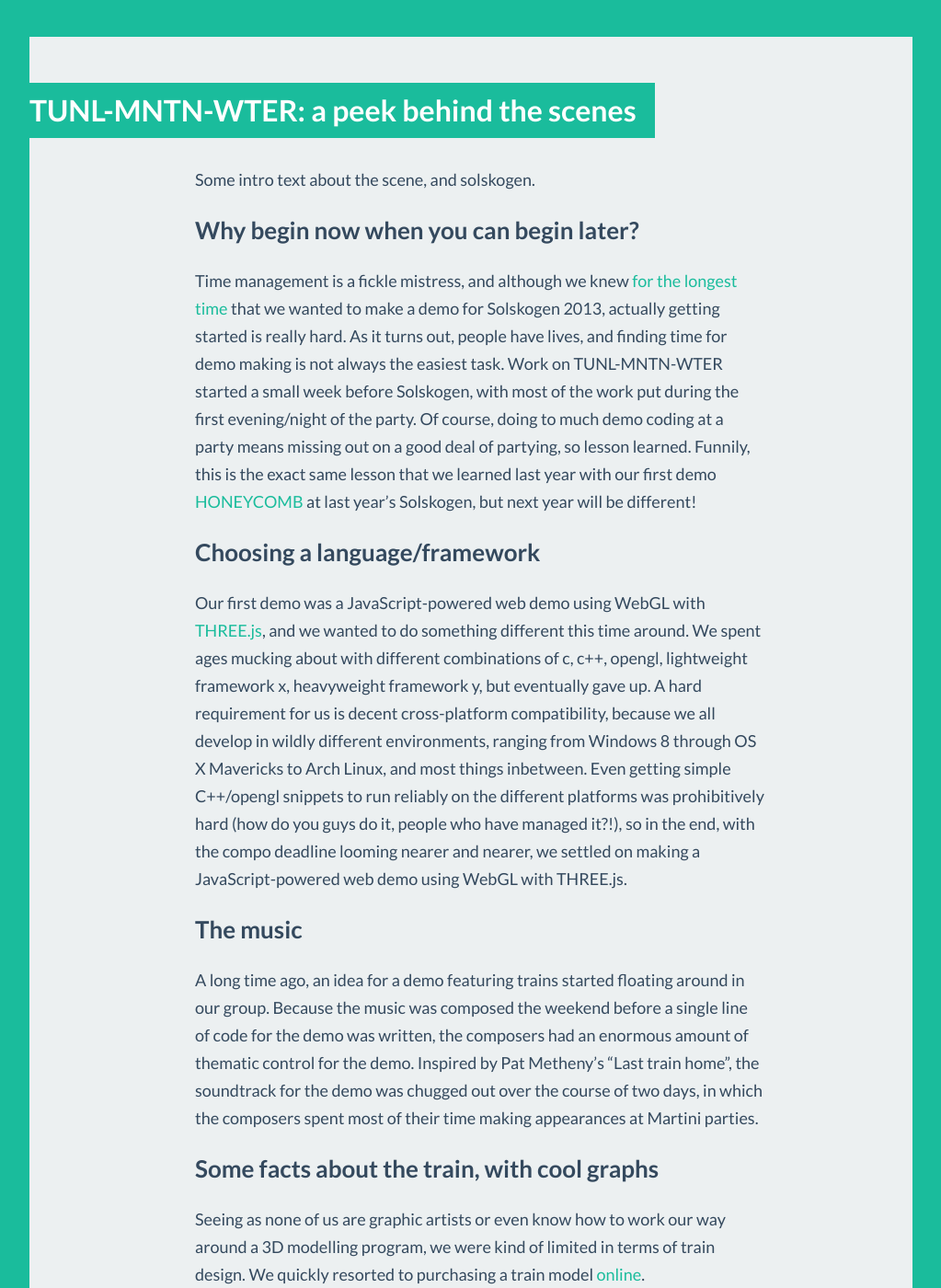
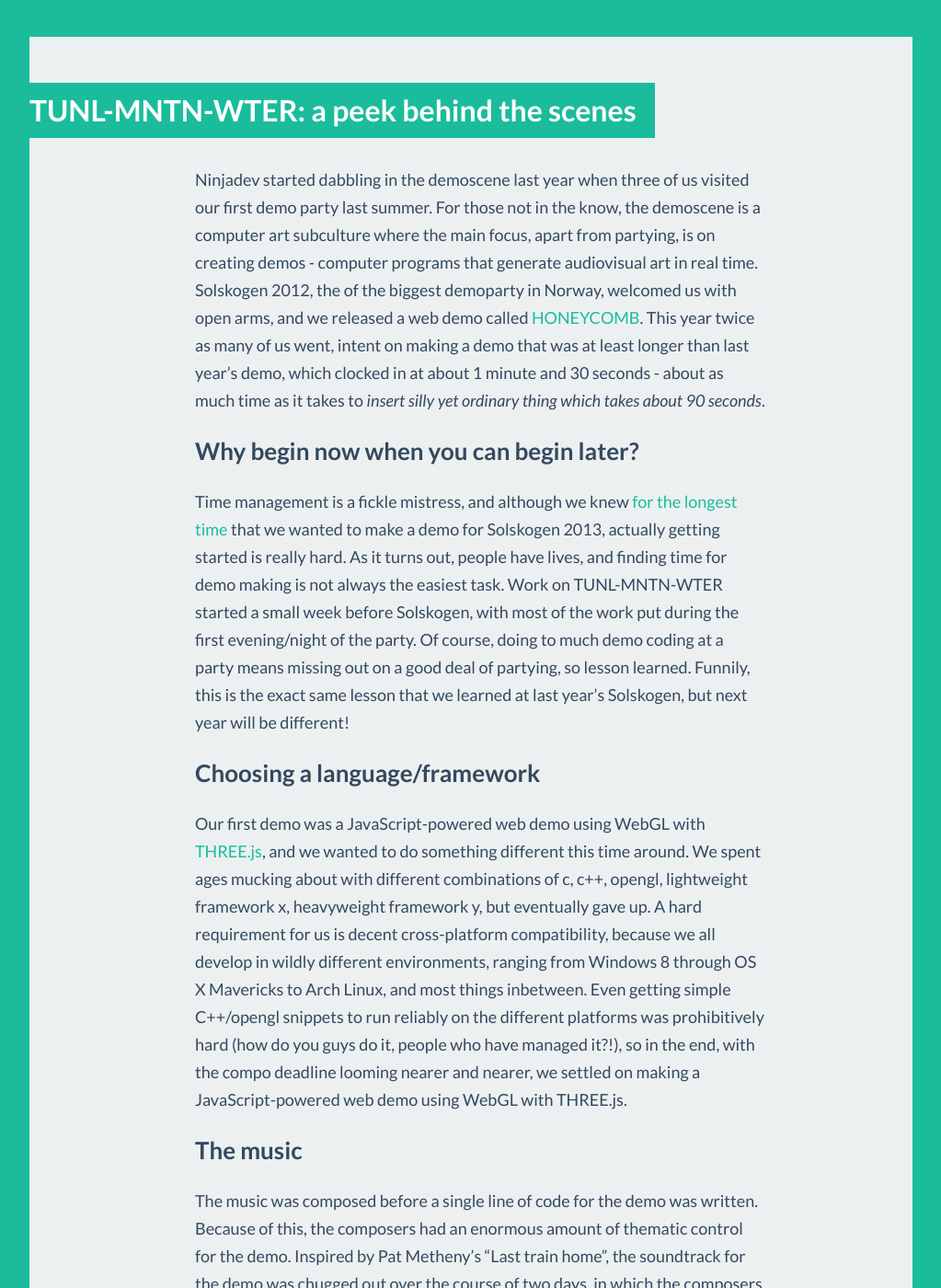
Before and after one commit to ninjadev/blog, a Jekyll site: the page built from _posts/2013-07-15--Making-of-TUNL-MNTN-WTER.md, in a window 1280 px wide and 1400 px high. Shown: the whole window at 92% size, without its empty margins (118-1141 px from the left). Built offline with Jekyll 4.4.1, drawn with Linux system fonts in a browser that asks for light colours; some of the changed text lies outside the part shown.

Commit message:
Started writing the introduction, did small fixes

```diff
--- a/_posts/2013-07-15--Making-of-TUNL-MNTN-WTER.md
+++ b/_posts/2013-07-15--Making-of-TUNL-MNTN-WTER.md
@@ -8,7 +8,10 @@
 
 # TUNL-MNTN-WTER: a peek behind the scenes
 
-Some intro text about the scene, and solskogen.
+Ninjadev started dabbling in the demoscene last year when three of us visited our first demo party last summer.
+For those not in the know, the demoscene is a computer art subculture where the main focus, apart from partying, is on creating demos - computer programs that generate audiovisual art in real time.
+Solskogen 2012, the of the biggest demoparty in Norway, welcomed us with open arms, and we released a web demo called [HONEYCOMB](http://pouet.net/prod.php?which=59501).
+This year twice as many of us went, intent on making a demo that was at least longer than last year's demo, which clocked in at about 1 minute and 30 seconds - about as much time as it takes to *insert silly yet ordinary thing which takes about 90 seconds*.
 
 ## Why begin now when you can begin later?
 
@@ -16,7 +19,7 @@
 As it turns out, people have lives, and finding time for demo making is not always the easiest task.
 Work on TUNL-MNTN-WTER started a small week before Solskogen, with most of the work put during the first evening/night of the party.
 Of course, doing to much demo coding at a party means missing out on a good deal of partying, so lesson learned.
-Funnily, this is the exact same lesson that we learned last year with our first demo [HONEYCOMB](http://pouet.net/prod.php?which=59501) at last year's Solskogen, but next year will be different!
+Funnily, this is the exact same lesson that we learned at last year's Solskogen, but next year will be different!
 
 ## Choosing a language/framework
 
@@ -27,8 +30,8 @@
 
 ## The music
 
-A long time ago, an idea for a demo featuring trains started floating around in our group.
-Because the music was composed the weekend before a single line of code for the demo was written, the composers had an enormous amount of thematic control for the demo.
+The music was composed before a single line of code for the demo was written.
+Because of this, the composers had an enormous amount of thematic control for the demo.
 Inspired by Pat Metheny's "Last train home", the soundtrack for the demo was chugged out over the course of two days, in which the composers spent most of their time making appearances at Martini parties.
 
 ## Some facts about the train, with cool graphs
```
